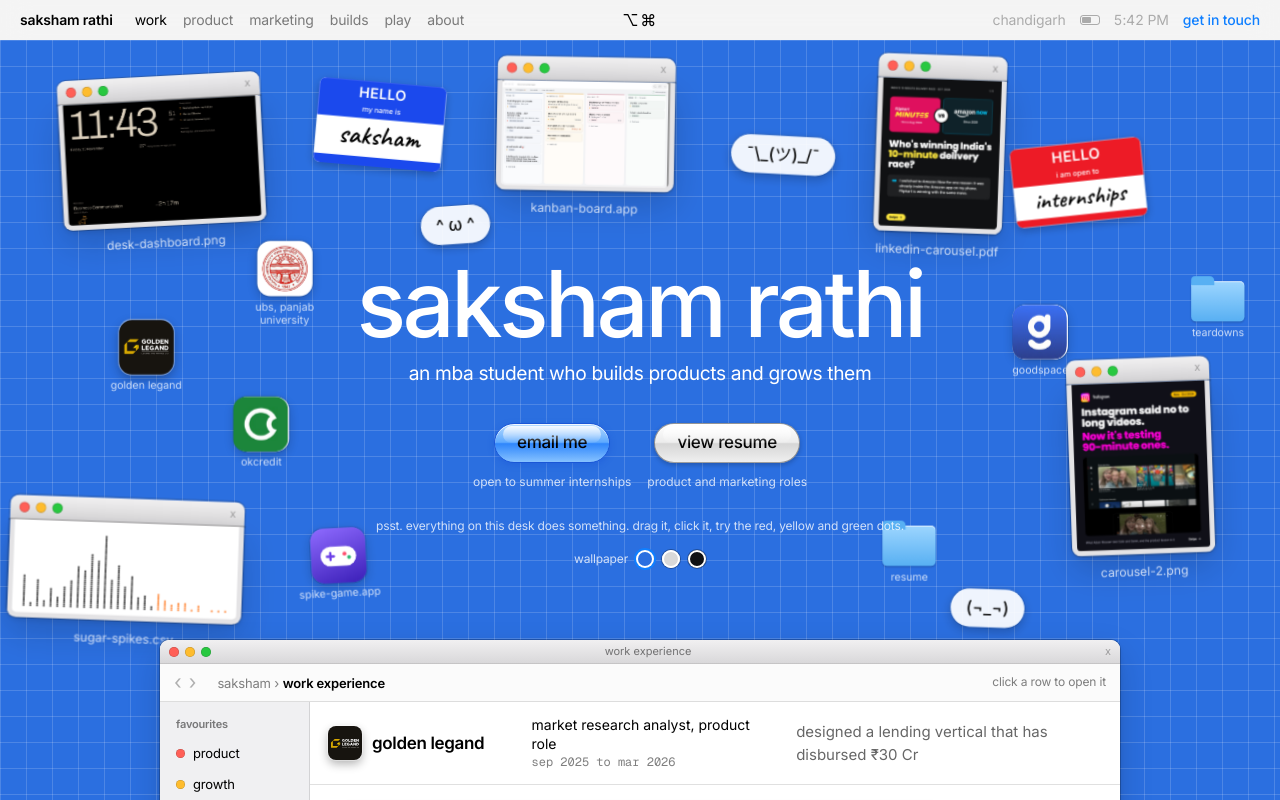
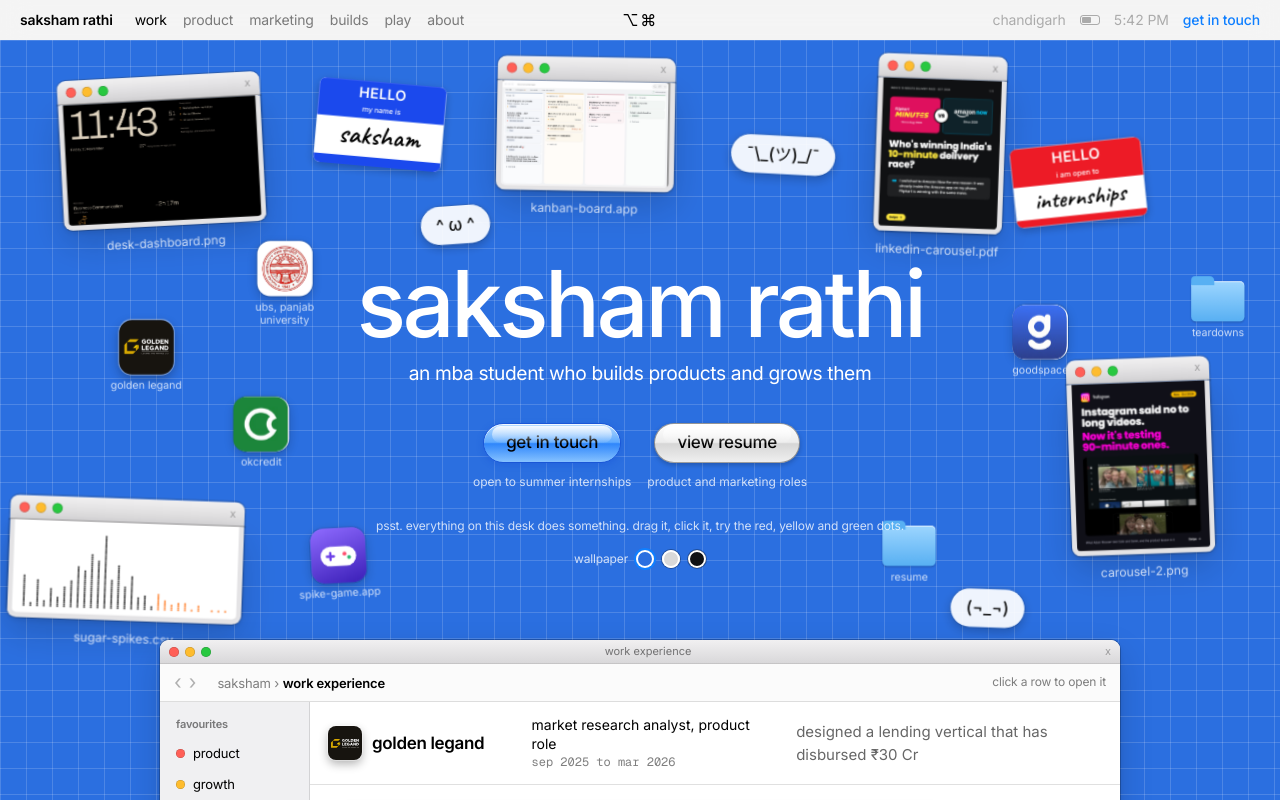
Before and after one commit to sakshamrathi18-debug/portfolio, a plain HTML site: page index.html in a window 1280 px wide. Shown: the top 800 px of the page. Drawn offline with nearby package versions, Linux system fonts and the light colour scheme; animation ran at ten frames a second.

Commit message:
Rename email me buttons to get in touch

```diff
--- a/index.html
+++ b/index.html
@@ -123,7 +123,7 @@
     <h1>saksham rathi</h1>
     <p class="hero__sub">an mba student who builds products and grows them</p>
     <div class="hero__acts">
-      <span><a class="aqua aqua--blue" data-mail href="mailto:sakshamrathi4@gmail.com">email me</a><small>open to summer internships</small></span>
+      <span><a class="aqua aqua--blue" data-mail href="mailto:sakshamrathi4@gmail.com">get in touch</a><small>open to summer internships</small></span>
       <span><a class="aqua" href="assets/Saksham_Rathi_resume.pdf" data-open="resume">view resume</a><small>product and marketing roles</small></span>
     </div>
     <p class="hero__hint" data-hint>psst. everything on this desk does something. drag it, click it, try the red, yellow and green dots.</p>
@@ -562,7 +562,7 @@
       <h2>let’s talk</h2>
       <p class="sub">i’m looking for a summer internship in product or marketing. email is the fastest way to reach me.</p>
       <div class="hero__acts">
-        <span><a class="aqua aqua--blue" data-mail href="mailto:sakshamrathi4@gmail.com">email me</a><small>sakshamrathi4@gmail.com</small></span>
+        <span><a class="aqua aqua--blue" data-mail href="mailto:sakshamrathi4@gmail.com">get in touch</a><small>sakshamrathi4@gmail.com</small></span>
         <span><a class="aqua" href="https://www.linkedin.com/in/saksham-rathi" target="_blank" rel="noopener">linkedin</a><small>in/saksham-rathi</small></span>
         <span><a class="aqua" href="assets/Saksham_Rathi_resume.pdf" data-open="resume">view resume</a><small>one page</small></span>
       </div>
@@ -589,7 +589,7 @@
   <a class="macdock__item" href="#about" data-tip="about" aria-label="About"><span class="di di--notes">📝</span></a>
   <span class="macdock__sep" aria-hidden="true"></span>
   <a class="macdock__item" href="assets/Saksham_Rathi_resume.pdf" data-open="resume" data-tip="resume" aria-label="View resume"><span class="di">📄</span></a>
-  <a class="macdock__item" data-mail href="mailto:sakshamrathi4@gmail.com" data-tip="email me" aria-label="Email me"><span class="di di--blue">✉️</span></a>
+  <a class="macdock__item" data-mail href="mailto:sakshamrathi4@gmail.com" data-tip="get in touch" aria-label="Get in touch"><span class="di di--blue">✉️</span></a>
   <a class="macdock__item" href="https://www.linkedin.com/in/saksham-rathi" target="_blank" rel="noopener" data-tip="linkedin" aria-label="LinkedIn"><span class="di di--li">in</span></a>
   <button class="macdock__item" type="button" data-trash data-tip="reopen closed windows" aria-label="Reopen closed windows"><span class="di">🗑️</span><b class="macdock__badge" data-trash-n hidden>0</b></button>
 </nav>
```
